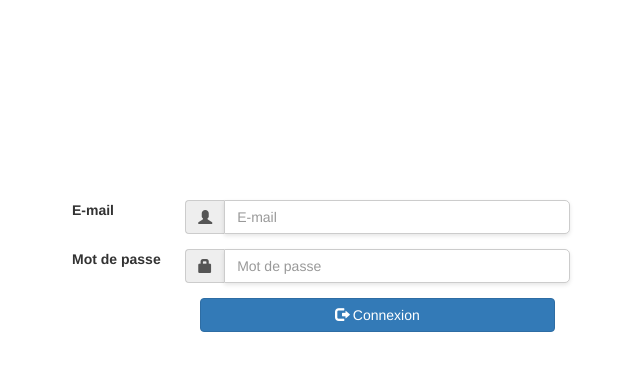
After one commit to AissataDiallo9005/Aissata-Raoudatou, a PHP site: page / in a window 1280 px wide. The commit adds this page. Shown: the top 371 px of the page, without its empty margins (278-918 px from the left). Run offline with PHP 8.4, Linux system fonts and the light colour scheme.

Commit message:
tout fonctionne bien

```diff
--- /dev/null
+++ b/index.php
@@ -0,0 +1,93 @@
+<?php
+session_start();
+?>
+
+<!DOCTYPE html>
+<html lang="fr">
+<head>
+    <meta charset="UTF-8">
+    <meta name="viewport" content="width=device-width, initial-scale=1.0">
+    <title>Page d'Authentification</title>
+    <!-- Lien vers le CSS de Bootstrap -->
+    <link href="bootstrap/css/bootstrap.min.css" rel="stylesheet">
+    <!-- Lien vers le CSS de Google Fonts -->
+    <link rel="stylesheet" type="text/css" href="../bootstrap/css/bootstrap.css">
+    <style>
+        /* Personnalisation du menu */
+        .navbar {
+            background-color: #000;
+        }
+        .navbar-brand, .nav-link {
+            color: #fff !important;
+        }
+        .navbar-nav .nav-item.active .nav-link {
+            background-color: #444 !important;
+        }
+
+        /* Personnalisation du formulaire */
+        .form-container {
+            background-color: #f8f9fa;
+            border-radius: 8px;
+            box-shadow: 0 4px 8px rgba(0, 0, 0, 0.1);
+            padding: 30px;
+            max-width: 600px;
+            margin: 0 auto;
+        }
+        .form-control {
+            border-radius: 5px;
+            box-shadow: 0 2px 4px rgba(0, 0, 0, 0.1);
+        }
+        .form-group label {
+            font-weight: bold;
+        }
+        .btn-custom {
+            background-color: #343a40;
+            color: white;
+            border-radius: 5px;
+            border: none;
+        }
+        .btn-custom:hover {
+            background-color: #495057;
+        }
+    </style>
+</head>
+<body>
+    <div class="container">
+        <div class="row">
+            <div class="col-sm-7 col-md-offset-2 " >
+                <div class="row" style="padding: 200px 100px 19px 100px;" >
+                    <form class="form-horizontal" role="form" method="POST" action="views/login.php">
+                        <div class="form-group">
+                            <label class="col-sm-3 label-control" for="compte">E-mail</label>
+                            <div class="input-group">
+                                <span class="input-group-addon">
+                                <span class="glyphicon glyphicon-user">
+                                </span>
+                                </span>
+                                <input  type="text" class="form-control" required placeholder="E-mail" name="compte">
+                            </div>
+                        </div>
+                        <div class="form-group">
+                            <label class="col-sm-3 label-control" for="motpasse" >Mot de passe</label>
+                            <div class="input-group">
+                            <span class="input-group-addon">
+                            <span class="glyphicon glyphicon-lock">
+                             </span>
+                            </span>
+                                <input type="password" class="form-control" required placeholder="Mot de passe" name="motpasse">
+                            </div>
+                        </div>
+                        <div class="form-group">
+                            <div class="col-sm-3"></div>
+                                <div class="col-sm-9">
+                                    <button class="btn btn-primary btn-block"  type="submit" name="access" value="1"><i class="glyphicon glyphicon-log-out"></i> Connexion</button>
+                                </div>
+                            </div>
+                    </form>
+                </div>
+            </div>
+        </div>
+    </div>
+
+</body>
+</html>
--- a/views/Etudiants/form.php
+++ b/views/Etudiants/form.php
@@ -1,9 +1,3 @@
-<?php
-session_start();
-if (empty($_SESSION['cmp'])) {
-    header("location:../authent.php");
-}
-?>
 
 <!DOCTYPE html>
 <html lang="fr">
--- a/views/login.php
+++ b/views/login.php
@@ -16,7 +16,7 @@ if ($_POST['access'] == '1') {
             $_SESSION['cmp'] = $compte;
             header("Location: Etudiants/form.php");
         } else {
-            header("Location: authent.php?msg=1");
+            header("Location: index.php?msg=1");
         }
     } else {
 
```
